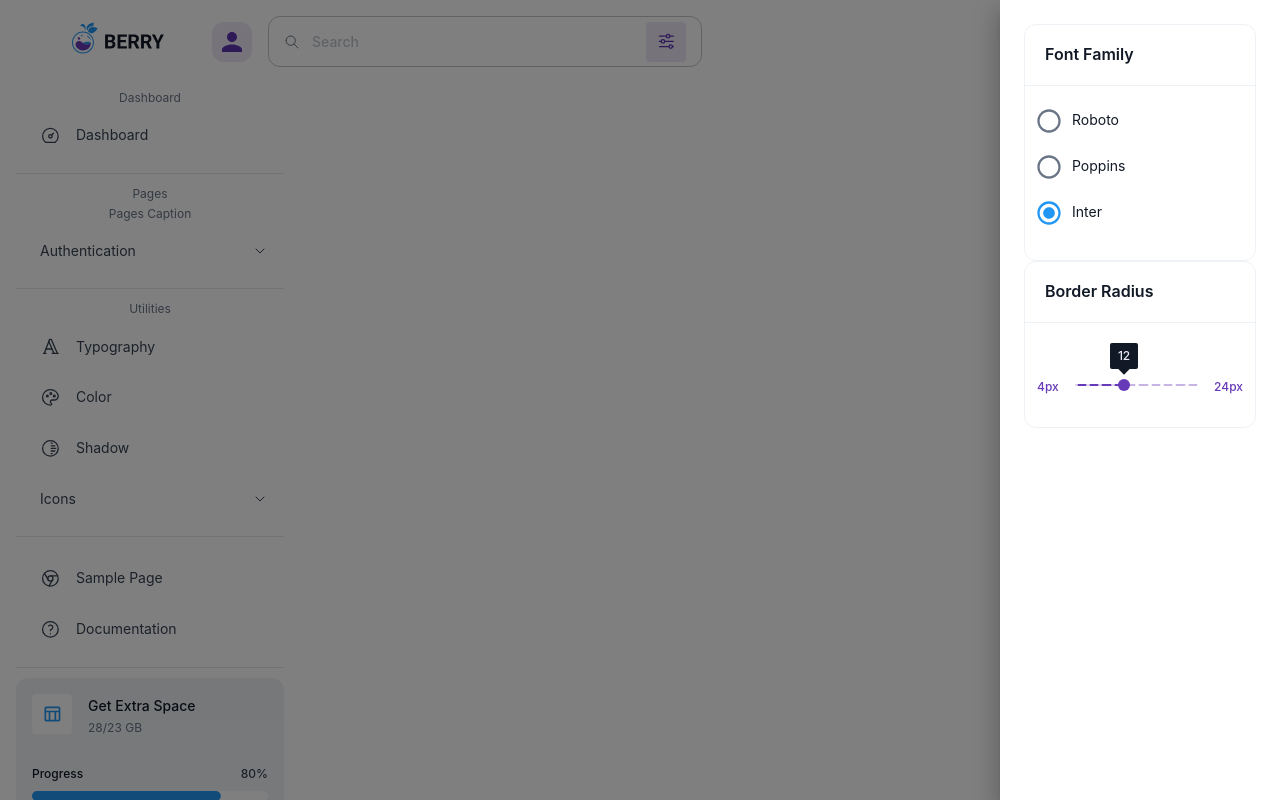
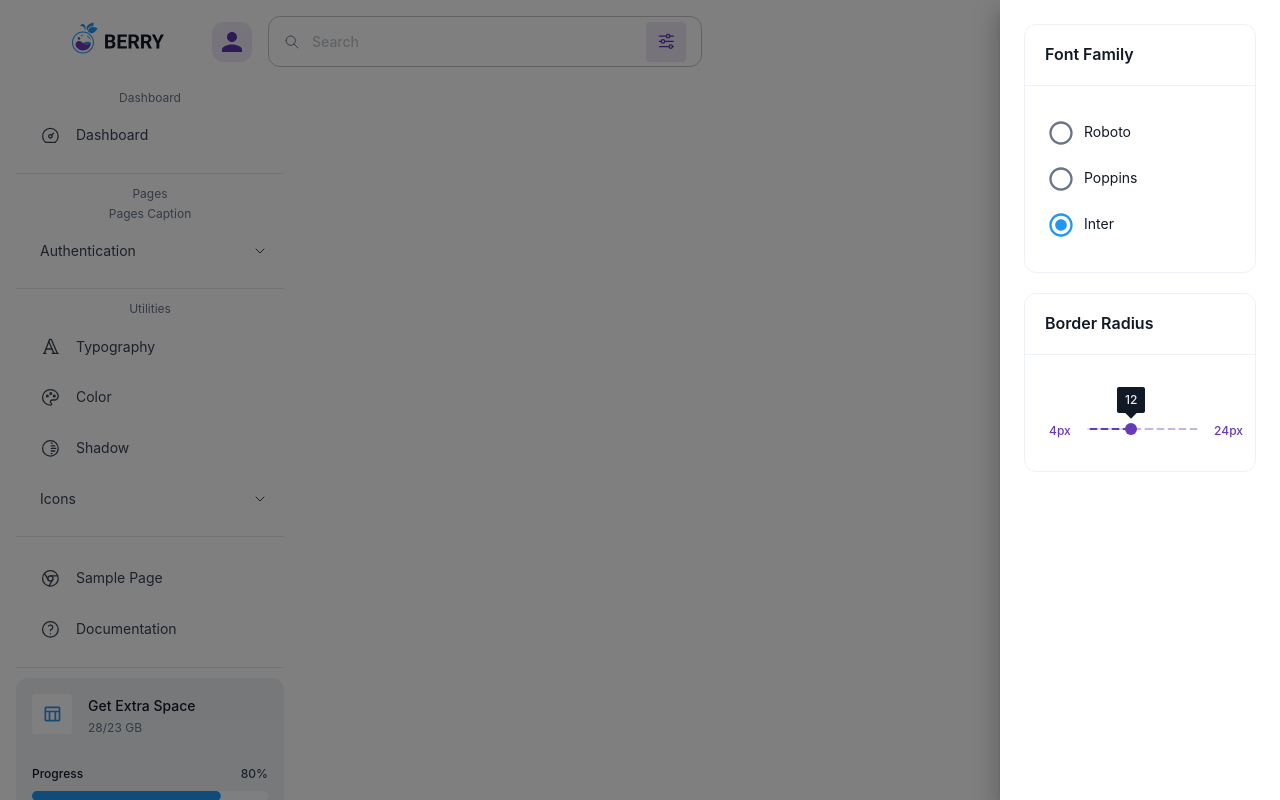
Before and after one commit to berrysoftwareservices/berry-e-commerce, a React (Vite) app: page / in a window 1280 px wide. Both pictures are taken after a click on the button 1246 px from the left and 224 px from the top of the page. Built offline with nearby package versions, Linux system fonts and the light colour scheme.

Commit message:
feat: 🎸 Add missing changes in customization component

```diff
--- a/src/components/MainContainer/components/Customization/Customization.tsx
+++ b/src/components/MainContainer/components/Customization/Customization.tsx
@@ -136,8 +136,7 @@ export const Customization = () => {
             sx={{ p: 3 }}
           >
             <Grid item xs={12}>
-              {/* font family */}
-              <SubCard title="Font Family" darkTitle content>
+              <SubCard title="Font Family" darkTitle content contentSX={{ marginLeft: '12px', marginTop: '12px' }}>
                 <FormControl>
                   <RadioGroup
                     aria-label="font-family"
@@ -176,9 +175,9 @@ export const Customization = () => {
                 </FormControl>
               </SubCard>
             </Grid>
-            <Grid item xs={12}>
-              <SubCard title="Border Radius" darkTitle content>
-                <Grid item xs={12} container spacing={2} alignItems="center" sx={{ mt: 2.5 }}>
+            <Grid item xs={12} mt={2.5}>
+              <SubCard title="Border Radius" darkTitle content contentSX={{ marginLeft: '12px', marginTop: '12px' }}>
+                <Grid item xs={12} container spacing={2} alignItems="center" sx={{ marginTop: 2.5 }}>
                   <Grid item>
                     <Typography variant="h6" color="secondary">
                       4px
```
